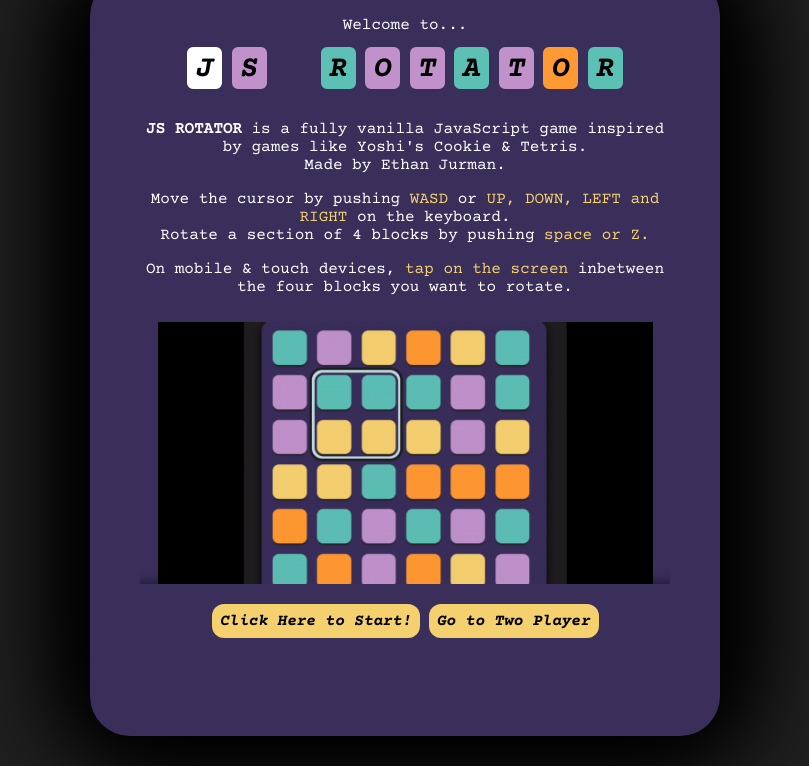
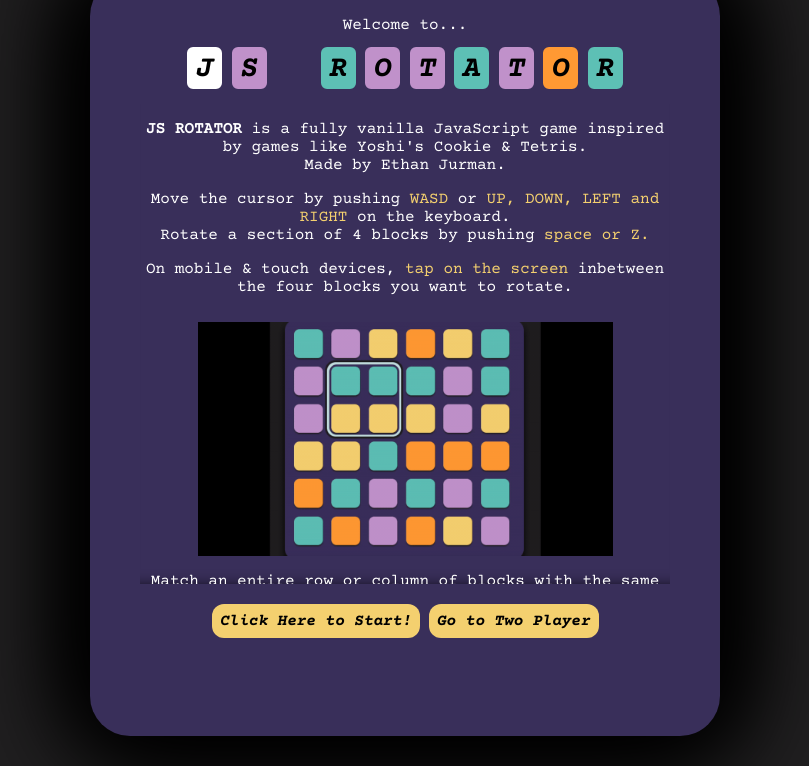
Before and after one commit to ethanjurman/js-rotator-puzzle-game, a plain HTML site: page index.html in a window 1280 px wide. Shown: the part 34-800 px from the top of the page, without its empty margins (235-1044 px from the left). Drawn offline with Linux system fonts and the light colour scheme.

Commit message:
even smaller images

```diff
--- a/style.css
+++ b/style.css
@@ -256,7 +256,7 @@
 }
 
 .content > img {
-  width: calc(100% - 35px);
+  width: calc(100% - 115px);
   margin-top: 10px;
 }
 .show-modal {
```
